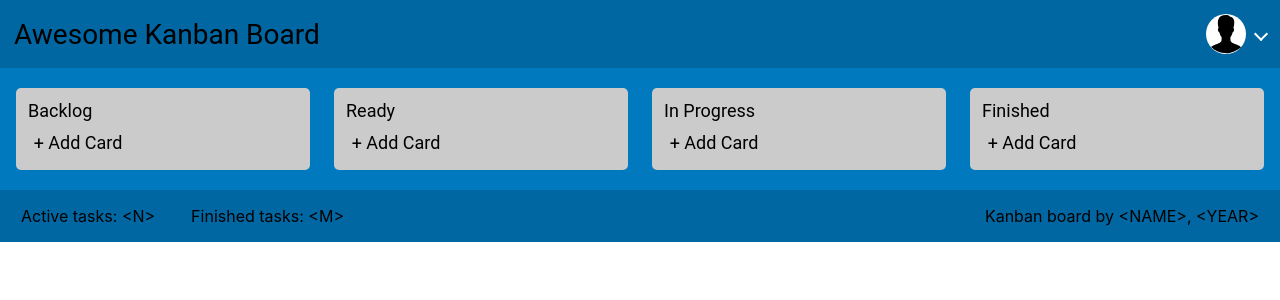
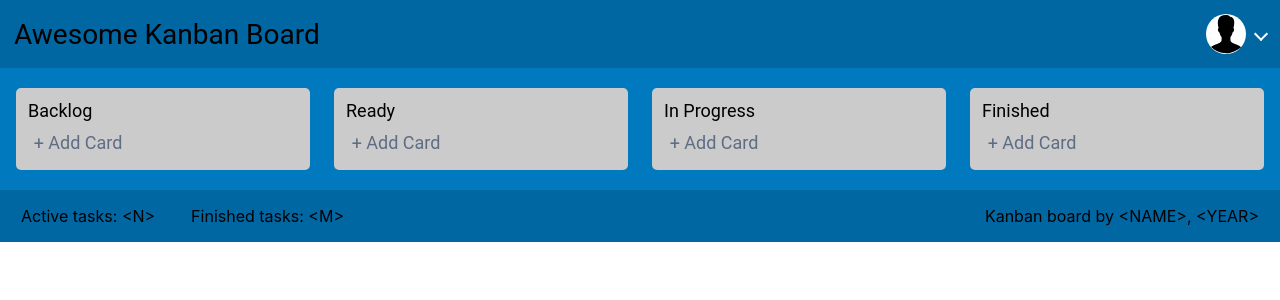
Before and after one commit to Denis-sit/kanban, a React (Create React App) app: page /kanban/ in a window 1280 px wide. Shown: the top 300 px of the page. Built offline with nearby package versions, Linux system fonts and the light colour scheme.

Commit message:
Added styles for button states and task board scroll

```diff
--- a/src/components/Board/Board.tsx
+++ b/src/components/Board/Board.tsx
@@ -96,7 +96,7 @@ export default function Board({
         {submitButton && (
           <Button
             disabled={disabled}
-            styles={styles.button}
+            styles={styles.button__add}
             onClick={handlerClick}
           >
             + Add Card
--- a/src/components/Board/index.module.css
+++ b/src/components/Board/index.module.css
@@ -1,5 +1,6 @@
 .board{
     width: 282px;
+    max-height: 768px;
     border-radius: 5px;
     background: #CBCBCB;
     padding: 12px;
@@ -9,7 +10,17 @@
     font-weight: 400;
     line-height: 21px;
     height: max-content;
+    overflow-y: auto;
 }
+
+.board::-webkit-scrollbar {
+    width: 8px;
+}
+
+.board::-webkit-scrollbar-thumb {
+    background-color: #fff;
+    border-radius: 5px;
+  }
 
 .title{
     margin: 0;
@@ -26,5 +37,21 @@
 
 .button{
     margin-top: 5px;
-    color: rgb(94, 108, 132);
+    color: #5E6C84;
+    background: transparent;
 }
+
+.button:hover{
+    background: #0079BF;
+    color: #FFFFFF;
+}
+
+.button__add{
+    margin-top: 5px;
+    color: #5E6C84;
+    background: transparent;
+}
+
+.button__add:hover{
+    background:#FFFFFF;
+}
--- a/src/components/Button/index.module.css
+++ b/src/components/Button/index.module.css
@@ -1,7 +1,6 @@
 .button{
     border: none;
     border-radius: 5px;
-    color: #000;
     text-align: center;
     font-family: 'Roboto';
     font-size: 18px;
@@ -10,15 +9,4 @@
     line-height: normal;
     padding: 0.313em;
     cursor: pointer;
-    background: transparent;
 }
-
-.button:hover{
-    background-color: #0079BF;
-    color: rgb(255, 255, 255);
-}
-
-.button:active{
-    background-color: #0079BF;
-    color: rgb(255, 255, 255);
-}
--- a/src/components/ProfileMenu/ProfileMenu.tsx
+++ b/src/components/ProfileMenu/ProfileMenu.tsx
@@ -8,8 +8,12 @@ export default function ProfileMenu() {
 
   return (
     <div className={styles.container}>
-      <Button onClick={handlerButtonClick}>Profile</Button>
-      <Button onClick={handlerButtonClick}>Log Out</Button>
+      <Button onClick={handlerButtonClick} styles={styles.button}>
+        Profile
+      </Button>
+      <Button onClick={handlerButtonClick} styles={styles.button}>
+        Log Out
+      </Button>
     </div>
   );
 }
--- a/src/components/ProfileMenu/index.module.css
+++ b/src/components/ProfileMenu/index.module.css
@@ -10,6 +10,7 @@
     background-color: #fff;
     border-radius: 5px;
     padding: 0.5em;
+    z-index: 0;
 }
 
 .container::before{
@@ -21,8 +22,36 @@
     top: -10px;
     transform: rotate(45deg);
     right: 43px;
+    z-index: -1;
 }
 
 .hide{
     display: none;
 }
+
+.button{
+    width: 100%;
+    border: none;
+    border-radius: 5px;
+    color: #000;
+    text-align: center;
+    font-family: 'Roboto';
+    font-size: 18px;
+    font-style: normal;
+    font-weight: 400;
+    line-height: normal;
+    padding: 0.313em;
+    cursor: pointer;
+    background: transparent;
+    text-align: left;
+}
+
+.button:hover{
+    background-color: #0079BF;
+    color: rgb(255, 255, 255);
+}
+
+.button:active{
+    background-color: #0079BF;
+    color: rgb(255, 255, 255);
+}
--- a/src/components/Select/Select.tsx
+++ b/src/components/Select/Select.tsx
@@ -1,4 +1,5 @@
 import { IIssues } from "../../TypeData";
+import styles from "./index.module.css";
 
 type TOptions = {
   filteredData: IIssues[];
@@ -12,7 +13,7 @@ export default function Select({
   console.log(filteredData, "select");
 
   return (
-    <select name="select" onChange={onChange}>
+    <select className={styles.select} name="select" onChange={onChange}>
       <option key={1}>Выберете задачу из списка</option>
       {filteredData.map((options, i) => (
         <option key={filteredData[i].id}>{options.name}</option>
--- /dev/null
+++ b/src/components/Select/index.module.css
@@ -0,0 +1,6 @@
+.select{
+    width: 100%;
+    padding: 5px;
+    margin-top: 15px;
+    border-radius: 5px;
+}
```
